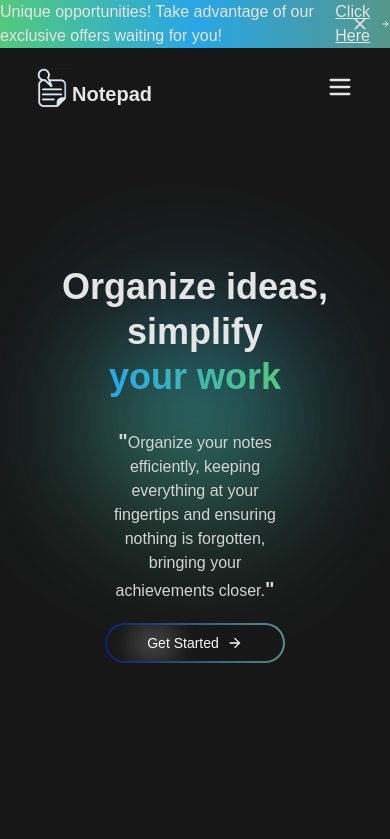
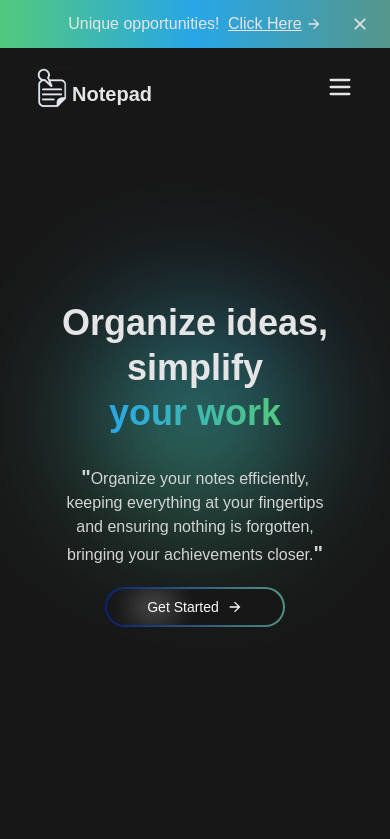
Before and after one commit to rafael-bit/notepad, a Next.js app: page / in a window 390 px wide. Shown: the top 839 px of the page. Built offline with nearby package versions, Linux system fonts and the light colour scheme.

Commit message:
chore: improve responsive mode

```diff
--- a/app/components/Banner.tsx
+++ b/app/components/Banner.tsx
@@ -11,7 +11,8 @@ export default function Banner() {
 		showBanner && (
 			<div className="w-full h-12 bg-gradient-to-r from-green via-blueLight to-greenMedium flex items-center justify-center">
 				<MdClose className="absolute translate-y-0 right-5 cursor-pointer" size={20} onClick={() => setShowBanner(false)} />
-				<p className="flex">Unique opportunities! Take advantage of our exclusive offers waiting for you!<Link href="/plans" className="flex items-center gap-1 under">&nbsp; <span className="underline">Click Here</span><MdArrowForward /></Link></p>
+				<p className="hidden sm:flex">Unique opportunities! Take advantage of our exclusive offers waiting for you!<Link href="/plans" className="flex items-center gap-1 under">&nbsp; <span className="underline">Click Here</span><MdArrowForward /></Link></p>
+				<p className="flex sm:hidden">Unique opportunities! <Link href="/plans" className="flex items-center gap-1 under">&nbsp; <span className="underline">Click Here</span><MdArrowForward /></Link></p>
 			</div>
 		)
 	)
--- a/app/components/Start.tsx
+++ b/app/components/Start.tsx
@@ -6,7 +6,7 @@ export default function Start() {
 		<section className="mt-10 w-full container mx-auto flex flex-col items-center">
 			<div className="w-[90%] flex flex-col items-center p-16 rounded-lg bg-gradient-to-r from-green via-greenMedium to-blueLight">
 				<h1 className="text-5xl font-bold text-neutral-200">Take note with us !</h1>
-				<p className="w-[70%] text-center mt-3 text-neutral-300">Enhance your notes with us and unlock your full potential, making every day more organized, productive, and impactful!</p>
+				<p className="w-full sm:w-[60%] text-center mt-3 text-neutral-300">Enhance your notes with us and unlock your full potential, making every day more organized, productive, and impactful!</p>
 				<Button className="mt-7 overflow-hidden rounded-full bg-neutral-900 px-7 py-[0.875rem] transition-all duration-300 hover:bg-neutral-800 hover:text-white hover:opacity-90 flex items-end pt-[2.4rem]">
 					<Image
 						src={'/logo.png'}
--- a/app/page.tsx
+++ b/app/page.tsx
@@ -16,7 +16,7 @@ export default function Home() {
     <>
       <Banner />
       <Header />
-      <div className="relative w-[85%] flex flex-col items-center justify-center mx-auto container mt-10 h-[70vh]">
+      <div className="relative sm:w-[85%] flex flex-col items-center justify-center mx-auto container mt-10 h-[70vh]">
         <div className="absolute left-2/5 top-1/4 -translate-x-1/2 -translate-y-1/2 gradient opacity-60"></div>
         <h1 className="text-neutral-200 text-center text-4xl xs:text-6xl font-bold leading-tight z-10">
           Organize ideas, simplify <br />
@@ -24,7 +24,7 @@ export default function Home() {
             your work
           </span>
         </h1>
-        <p className="w-[55%] text-center mt-7 z-10 text-neutral-300">
+        <p className="w-[70%] sm:w-[55%] text-center mt-7 z-10 text-neutral-300">
           <span className="text-xl font-semibold">"</span>Organize your notes efficiently, keeping everything at your fingertips and ensuring nothing is forgotten, bringing your achievements closer.
           <span className="text-xl font-semibold">"</span>
         </p>
```
